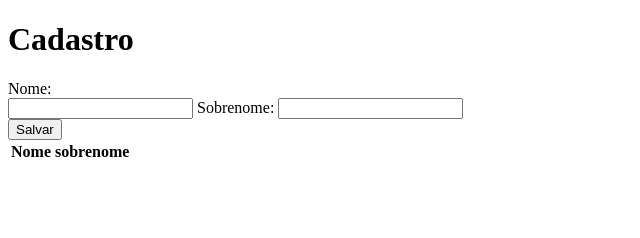
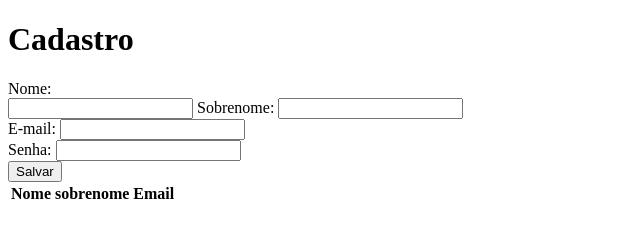
Before and after one commit to isabellecristinav/formulario-de-cadastro, a plain HTML site: page index.html in a window 1280 px wide. Shown: the whole page, without its empty margins (0-640 px from the left). Drawn offline with Linux system fonts and the light colour scheme.

Commit message:
inicio do formulario

```diff
--- a/app.js
+++ b/app.js
@@ -0,0 +1,7 @@
+function Salvar(){
+    let nome = document.getElementById('nome').value
+    let sobrenome = document.getElementById('sobrenome').value
+    let email = document.getElementById('email').value
+    let linha = '<tr><td>' + nome + '</td><td>' + sobrenome + '</td><td>' + email + '</td></tr>'
+    document.getElementById('clientes').innerHTML +=linha
+}
--- a/index.html
+++ b/index.html
@@ -8,19 +8,24 @@
     <title>Formulário de Cadastro</title>
     <link rel="stylesheet" href="style.css">
 </head>
-
 <body>
     <h1> Cadastro </h1>
     Nome: <br><input type="text" id="nome">
     Sobrenome: <input type="text" id="sobrenome"> <br>
+    E-mail: <input type="email" id="email"> <br>
+    Senha: <input type="password" id="senha"> <br>
     <button type="button" onclick="Salvar()">Salvar</button>
     <table>
         <thead>
             <tr>
                 <th>Nome</th>
                 <th>sobrenome</th>
+                <th>Email</th>
             </tr>
         </thead>
+        <tbody id="clientes">
+
+        </tbody>
     </table>
 
     <script src="app.js"></script>
```
